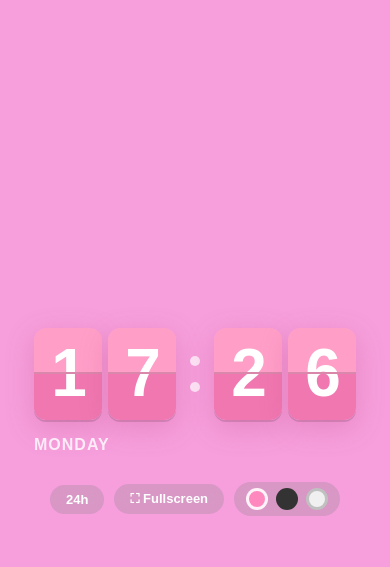
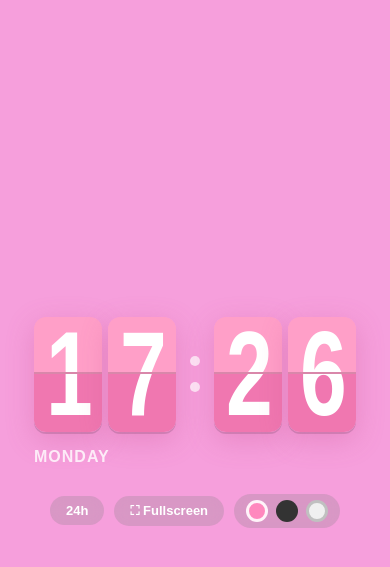
Before and after one commit to bragingerman/bragingerman, a PHP site: page /fapclock.html in a window 390 px wide. Shown: the top 567 px of the page. Run offline with PHP 8.4, Linux system fonts and the light colour scheme.

Commit message:
Увеличены размеры и изменены стили цифр на часах для улучшения визуального восприятия; добавлено вертикальное вытягивание.

```diff
--- a/fapclock.css
+++ b/fapclock.css
@@ -67,7 +67,7 @@ body {
 .flip-digit {
     position: relative;
     width: 90px;
-    height: 120px;
+    height: 150px; /* Было 120px — сделал выше */
     perspective: 600px;
     border-radius: 12px;
     overflow: hidden;
@@ -109,20 +109,22 @@ body {
 
 .flip-digit .static-top span,
 .flip-digit .static-bottom span {
-    font-size: 88px;
-    font-weight: 900;
+    font-size: 110px; /* Было 88px — сделал больше для вытянутости */
+    font-weight: 600; /* Было 900 — сделал тоньше */
     color: var(--digit-color);
     line-height: 1;
     letter-spacing: -2px;
     user-select: none;
+    transform-origin: center center;
+    transform: scaleY(1.4); /* Вытягиваем цифры по вертикали */
 }
 
 .flip-digit .static-top span {
-    transform: translateY(50%);
+    transform: translateY(50%) scaleY(1.4);
 }
 
 .flip-digit .static-bottom span {
-    transform: translateY(-50%);
+    transform: translateY(-50%) scaleY(1.4);
 }
 
 /* Animated flap */
@@ -144,12 +146,12 @@ body {
 }
 
 .flip-digit .flap span {
-    font-size: 88px;
-    font-weight: 900;
+    font-size: 110px; /* Было 88px */
+    font-weight: 600; /* Было 900 */
     color: var(--digit-color);
     line-height: 1;
     letter-spacing: -2px;
-    transform: translateY(50%);
+    transform: translateY(50%) scaleY(1.4); /* Вытягиваем цифры */
     user-select: none;
 }
 
@@ -300,12 +302,25 @@ body {
 @media (max-width: 480px) {
     .flip-digit {
         width: 68px;
-        height: 92px;
+        height: 115px; /* Было 92px — сделал выше */
     }
 
     .flip-digit .static-top span,
     .flip-digit .static-bottom span,
     .flip-digit .flap span {
-        font-size: 64px;
+        font-size: 84px; /* Было 64px — увеличил для вытянутости */
+        font-weight: 600; /* Сделал тоньше */
+    }
+
+    .flip-digit .static-top span {
+        transform: translateY(50%) scaleY(1.4);
+    }
+
+    .flip-digit .static-bottom span {
+        transform: translateY(-50%) scaleY(1.4);
+    }
+
+    .flip-digit .flap span {
+        transform: translateY(50%) scaleY(1.4);
     }
 }
```
